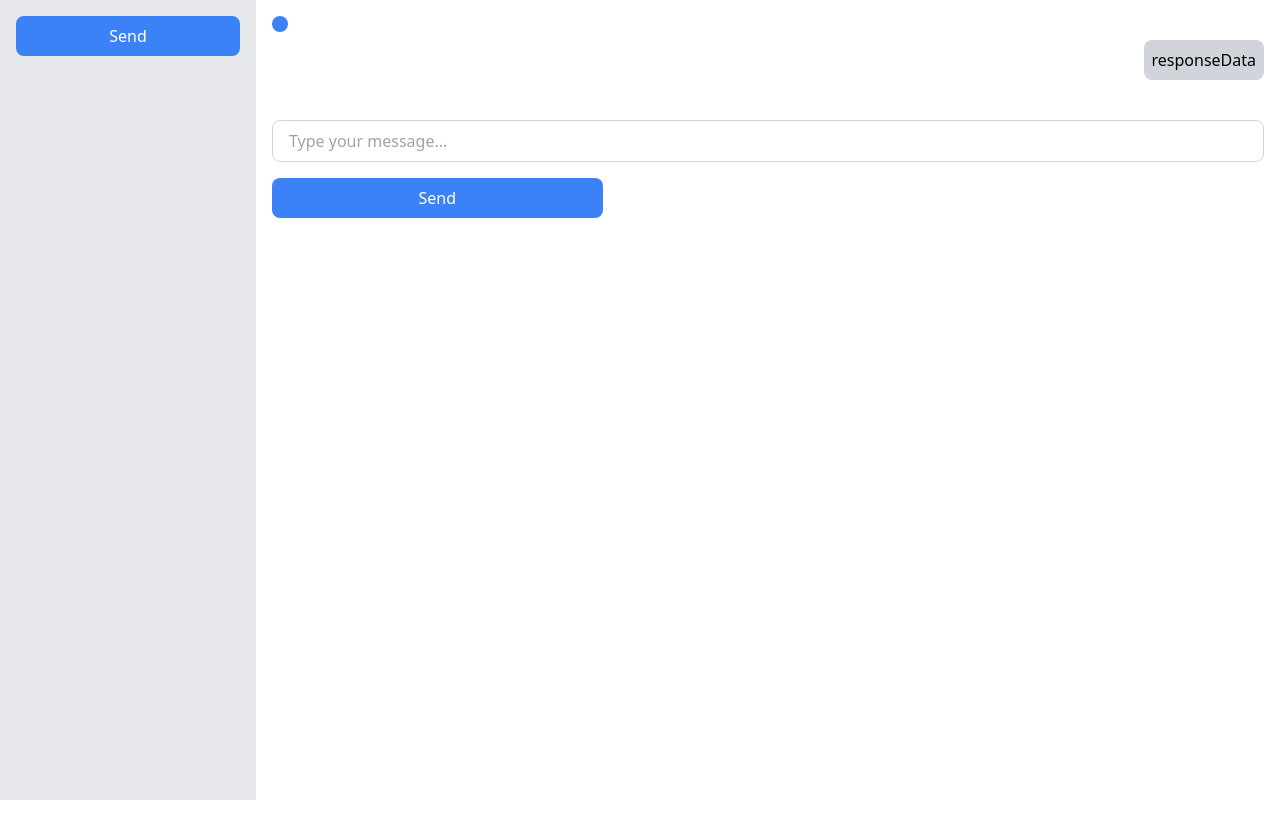
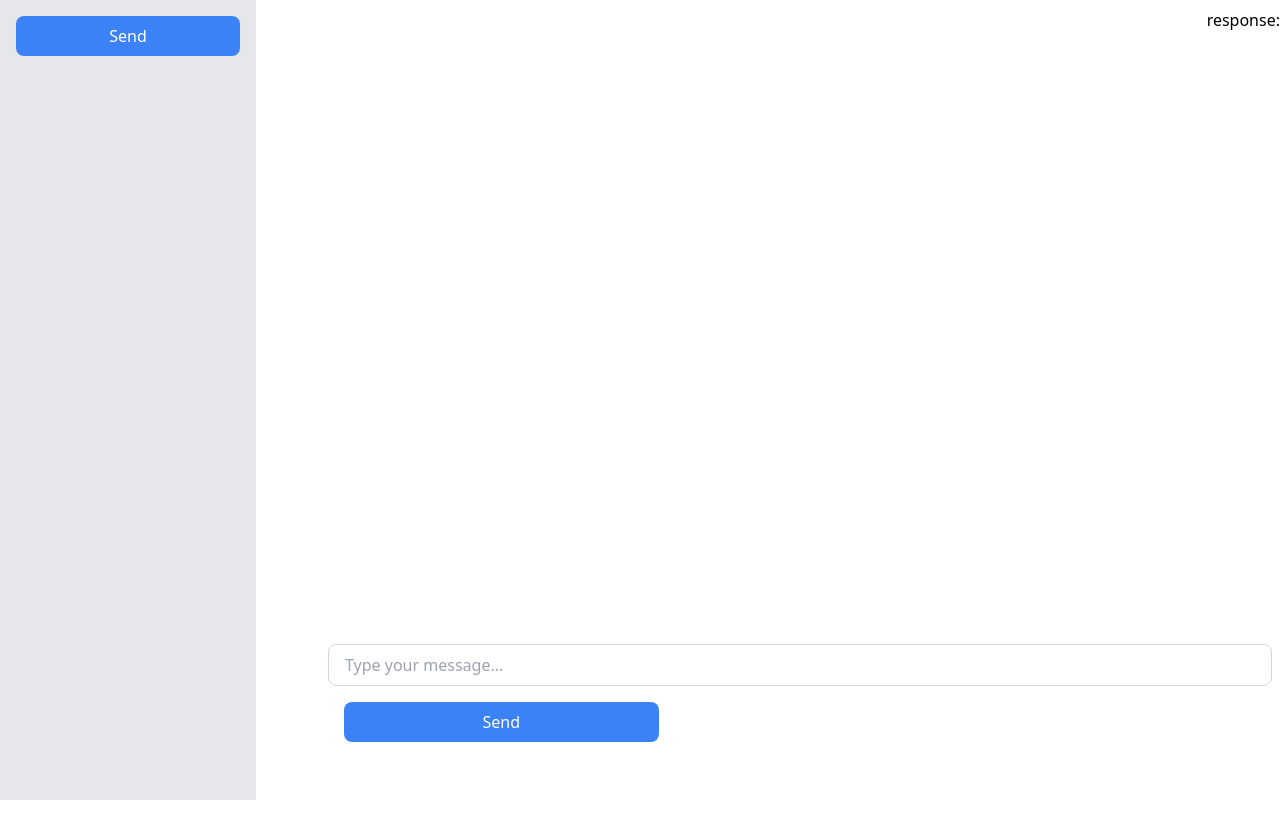
Before and after one commit to Maomao10240/Clone-ChatGPT, a Next.js app in the folder client/: page / in a window 1280 px wide. Shown: the top 838 px of the page. After the commit the page ends 800 px from the top, so only its background shows below. Built offline with nearby package versions, Linux system fonts and the light colour scheme.

Commit message:
add chat window

```diff
--- a/client/pages/index.tsx
+++ b/client/pages/index.tsx
@@ -1,12 +1,16 @@
 import React, { ChangeEvent, useEffect, useState } from "react";
-import firebase from "firebase/app";
-import "firebase/firestore";
-import "firebase/auth";
+// import * as firebase from "firebase/app";
 
+import { FirebaseApp, initializeApp } from "firebase/app";
+import firebase from "firebase/compat/app";
+import "firebase/compat/firestore";
+import "firebase/compat/auth";
+import { getDocs } from "firebase/firestore";
 import { useAuthState } from "react-firebase-hooks/auth";
 import { useCollectionData } from "react-firebase-hooks/firestore";
+import { getAuth, GoogleAuthProvider } from "firebase/auth";
 
-firebase.initializeApp({
+const fireApp: FirebaseApp = firebase.initializeApp({
   //config
   apiKey: "AIzaSyDogrrubQi6SFXiYvddOtMw1kHBArYaX9c",
   authDomain: "clone-chatgpt-4128e.firebaseapp.com",
@@ -17,12 +21,40 @@ firebase.initializeApp({
   measurementId: "G-Z7QLSCSZSC",
 });
 
-const auth = firebase.auth();
+const auth = getAuth();
 const firestore = firebase.firestore();
+interface Message {
+  id: string;
+  user: string;
+  text: string;
+  timecreated: Date;
+}
 
 function index() {
   const [message, setMessage] = useState("Loading");
   const [people, setPeople] = useState([]);
+  const [chathistory, setChathistory] = useState<Message[]>([]);
+
+  const messagesRef = firestore.collection("messages");
+  const query = messagesRef.orderBy("createdAt").limit(25);
+  // const [messages] = useCollectionData(query, { idField: "id" });
+  const getChatList = async () => {
+    try {
+      const data = await getDocs(messagesRef.orderBy("createdAt"));
+      const history = data.docs.map((doc) => {
+        const messageData = doc.data();
+        return {
+          id: doc.id,
+          user: messageData.user,
+          text: messageData.text,
+          timecreated: messageData.timecreated,
+        };
+      });
+      setChathistory(history);
+    } catch (err) {
+      console.log(err);
+    }
+  };
 
   // useEffect(() => {
   //   fetch("http://localhost:8080/api/home")
@@ -68,8 +100,22 @@ function index() {
       if (!response.ok) {
         throw new Error("Failed to send data");
       }
+
       const responseData0 = await response.json();
       console.log("POST response:", responseData0);
+      await messagesRef.add({
+        id: "Input",
+        text: input,
+        user: "Owner",
+        createdAt: firebase.firestore.FieldValue.serverTimestamp(),
+      });
+      await messagesRef.add({
+        id: "Hello",
+        text: responseData0,
+        user: "Hellen",
+        createdAt: firebase.firestore.FieldValue.serverTimestamp(),
+      });
+      getChatList();
       setResponseData(responseData0);
     } catch (error) {
       console.log(error);
@@ -79,7 +125,7 @@ function index() {
   return (
     // <div>{message}</div>
     <div>
-      <div className="flex bg-gray-100 h-screen">
+      <div className="flex bg-gray-100  h-screen">
         <div className="flex-1 bg-gray-200 ">
           <div className="p-4">
             <button className="w-full bg-blue-500 text-white px-4 py-2 rounded-lg">
@@ -87,21 +133,23 @@ function index() {
             </button>
           </div>
         </div>
-        <div className="w-4/5 bg-white">
-          <div className="p-4">
+        <div className="w-4/5 bg-white flex-col place-items-end overflow-y-scroll">
+          <div className="h-4/5 flex-1 py-2">
             <div className="flex items-end mb-2">
-              <div className="bg-blue-500 text-white rounded-lg p-2 max-w-xs">
-                <p>{input}</p>
-              </div>
-            </div>
-            <div className="flex items-end justify-end mb-2">
-              <div className="bg-gray-300 rounded-lg p-2 max-w-xs">
-                <p>{responseData}</p>
+              <div>
+                <div>
+                  {"response: "}
+                  {chathistory &&
+                    chathistory.map((msg) => <ChatMessage {...msg} />)}
                 </div>
               </div>
             </div>
-          <div className="w-2/3 bg-gray-200"></div>
-          <form className="p-4 flex flex-col h-full" onSubmit={onSubmitHandler}>
+          </div>
+          <div className="h-1/5 fixed bottom-0 right-0 left-80">
+            <form
+              className="w-full rounded px-2 py-1 mr-2 focus:outline-none focus:ring focus:border-blue-300 "
+              onSubmit={onSubmitHandler}
+            >
               <div>
                 <input
                   type="text"
@@ -112,7 +160,7 @@ function index() {
                   onChange={onChangeInput}
                 />
                 <button
-                className="w-1/3 bg-blue-500 text-white px-4 py-2 rounded-lg"
+                  className="w-1/3 bg-blue-500 text-white px-4 py-2 rounded-lg ml-4"
                   type="submit"
                 >
                   Send
@@ -122,6 +170,19 @@ function index() {
           </div>
         </div>
       </div>
+    </div>
+  );
+}
+
+function ChatMessage(props: Message) {
+  return (
+    <>
+      <div className="shadow-gray-300 p-2 rounded mb-2">
+        <p style={{ color: props.user === "Owner" ? "blue" : "black" }}>
+          {props.text}
+        </p>
+      </div>
+    </>
   );
 }
 
```
Also changed, not shown: client/package.json (+6 -5 lines), 1 other file (tests, documents, lock files or other folders). Lines whose indentation alone changed are shown as unchanged.
